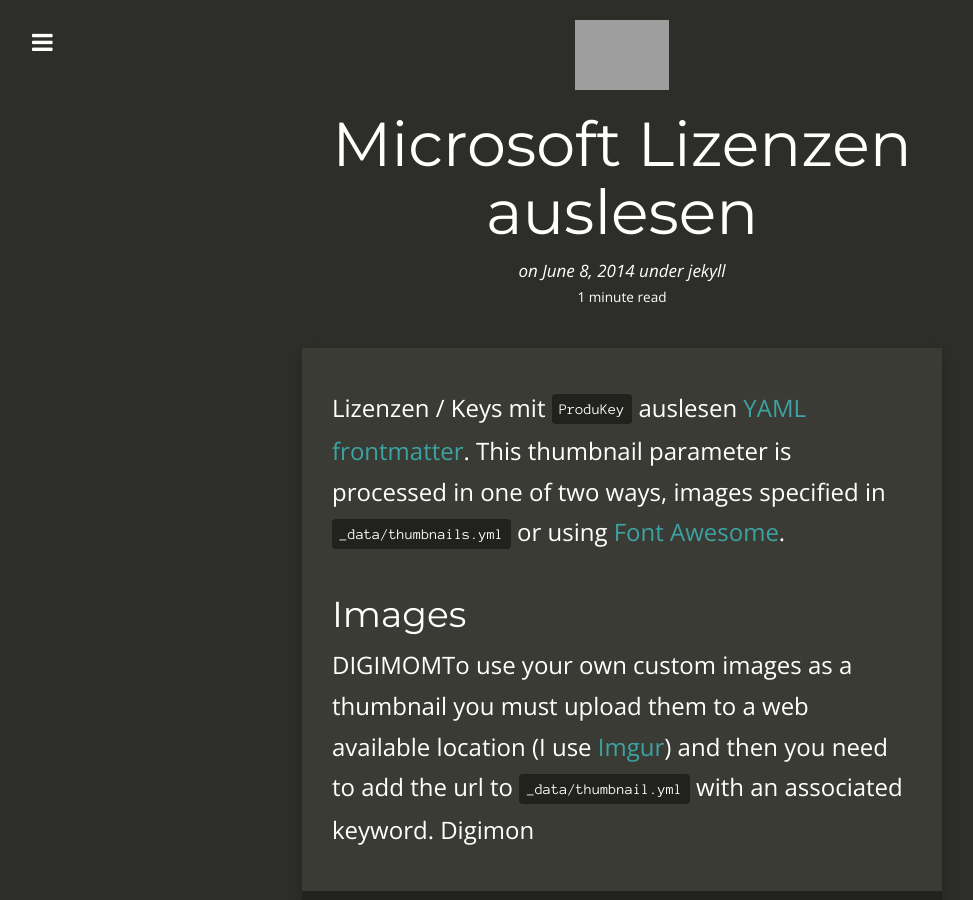
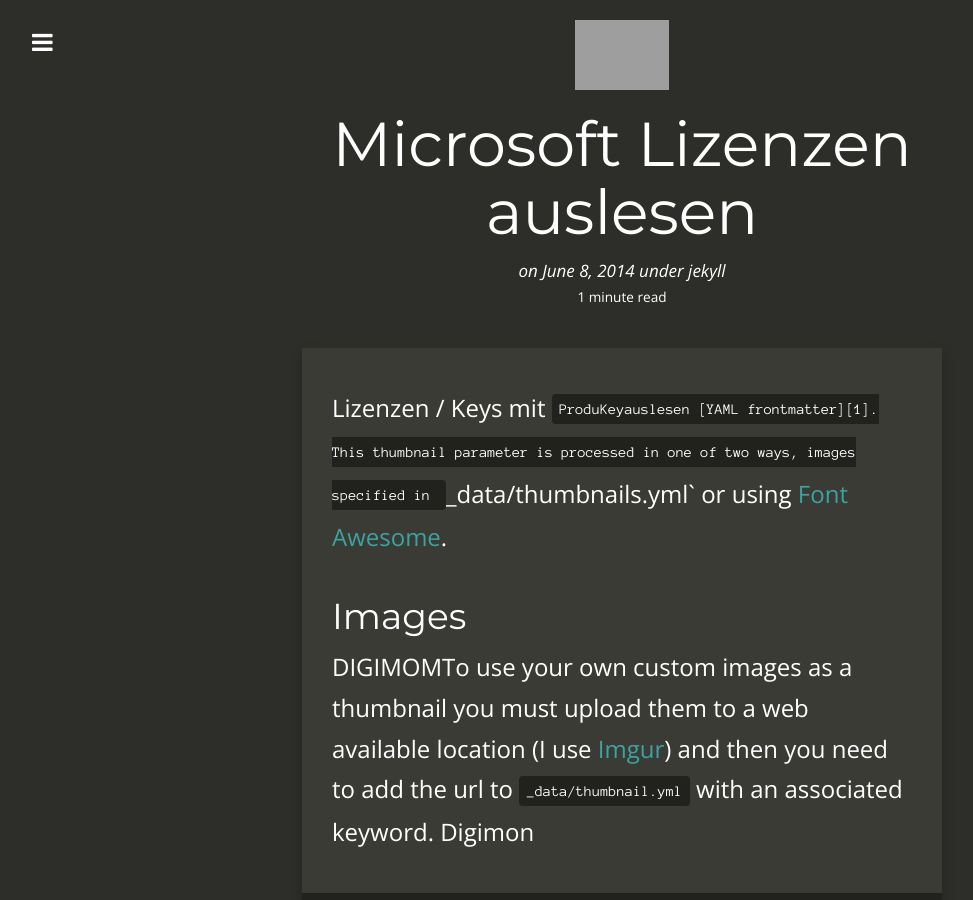
Before and after one commit to eski1337/lblb-it-ffd00, a Jekyll site: the page built from _posts/2014-06-08-using-thumbnails.md, in a window 1280 px wide and 900 px high. Shown: the whole window, without its empty margins (18-991 px from the left). Built offline with Jekyll 4.4.1, drawn with Linux system fonts in a browser that asks for light colours; nearby versions of some CDN libraries; comment, search, counter and statistics services are not loaded; grey boxes are pictures that could not be loaded.

Commit message:
2014-06-08-using-thumbnails.md: changed

```diff
--- a/_posts/2014-06-08-using-thumbnails.md
+++ b/_posts/2014-06-08-using-thumbnails.md
@@ -10,7 +10,7 @@
  - carte noire
 ---
 
-Lizenzen / Keys mit `ProduKey` auslesen
+Lizenzen / Keys mit `ProduKeyauslesen
 [YAML frontmatter][1]. This thumbnail parameter is processed in one of two ways,
 images specified in `_data/thumbnails.yml` or using [Font Awesome][2].
 
```
